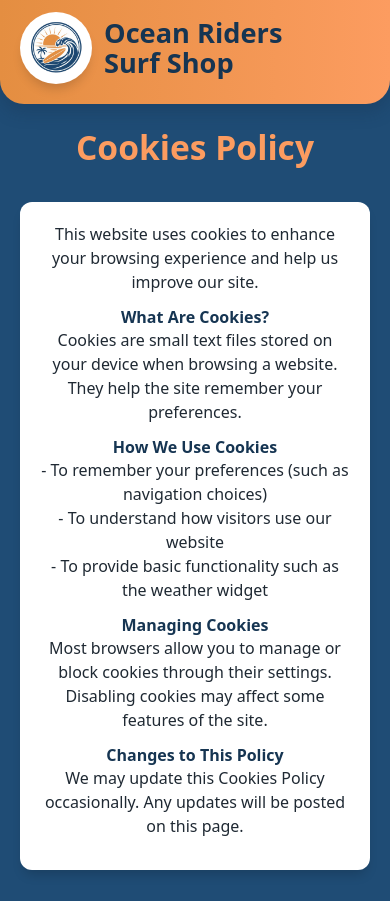
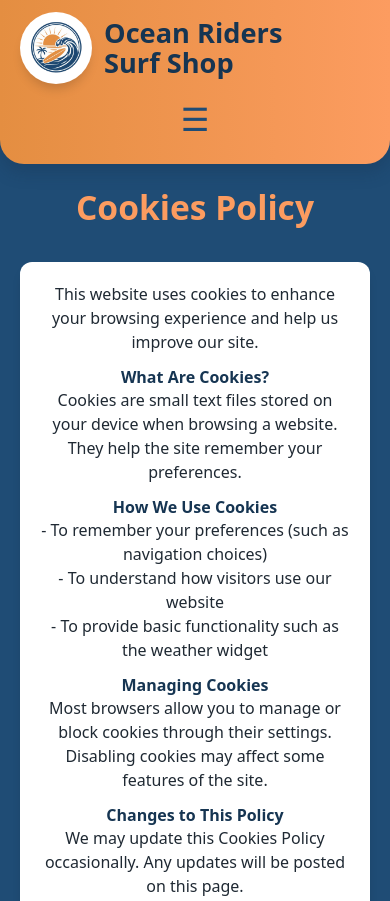
Before and after one commit to oceanriderssurfshop/surfshop, a plain HTML site: page footer/cookies.html in a window 390 px wide. Shown: the top 901 px of the page. Drawn offline with Linux system fonts and the light colour scheme; a web font is replaced by a local one.

Commit message:
Update cookies.html

```diff
--- a/footer/cookies.html
+++ b/footer/cookies.html
@@ -21,6 +21,10 @@
         <img src="../pictures/logo.png" class="site-brand-logo" alt="Logo">
         <h1 class="site-brand-title">Ocean Riders<br>Surf Shop</h1>
       </div>
+
+      <!-- Hamburger Menu -->
+
+        <button class="hamburger-menu">☰</button>
 
       <nav class="site-nav">
         <a href="../index.html">Home</a>
```
